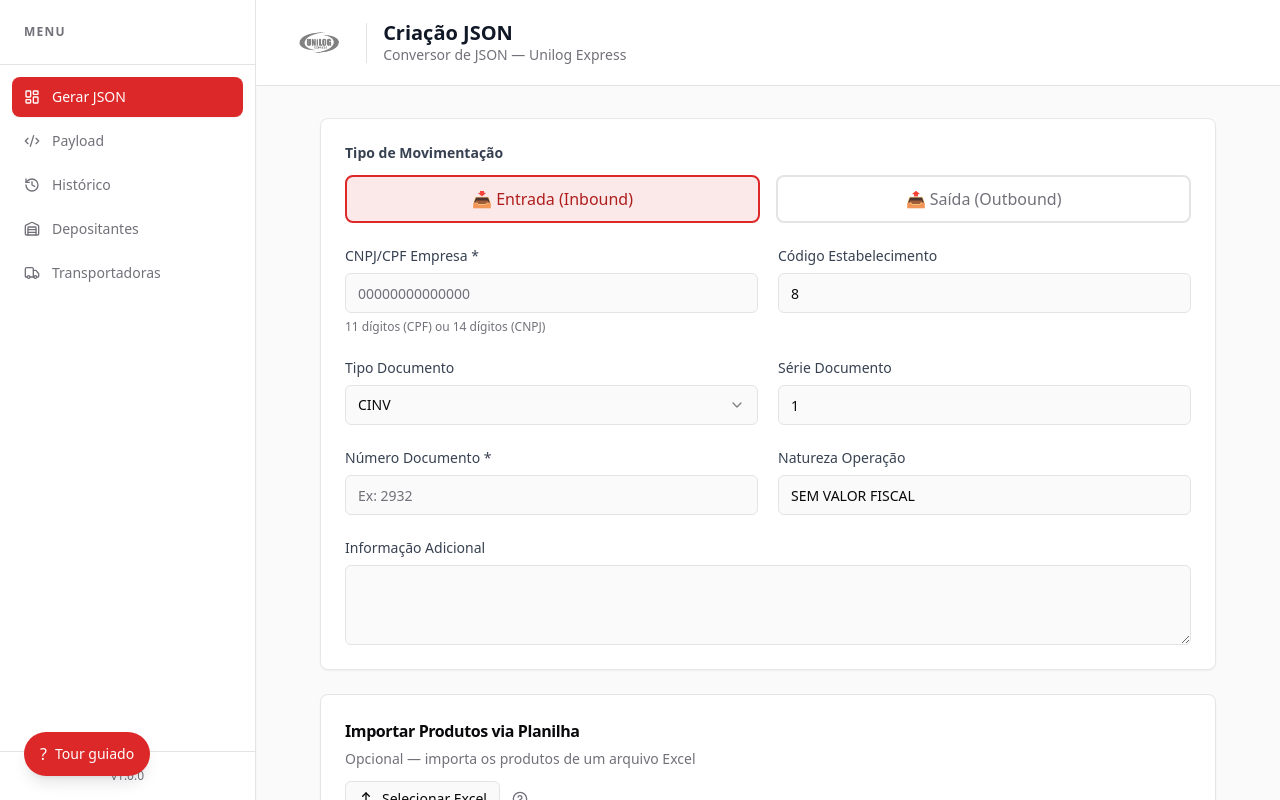
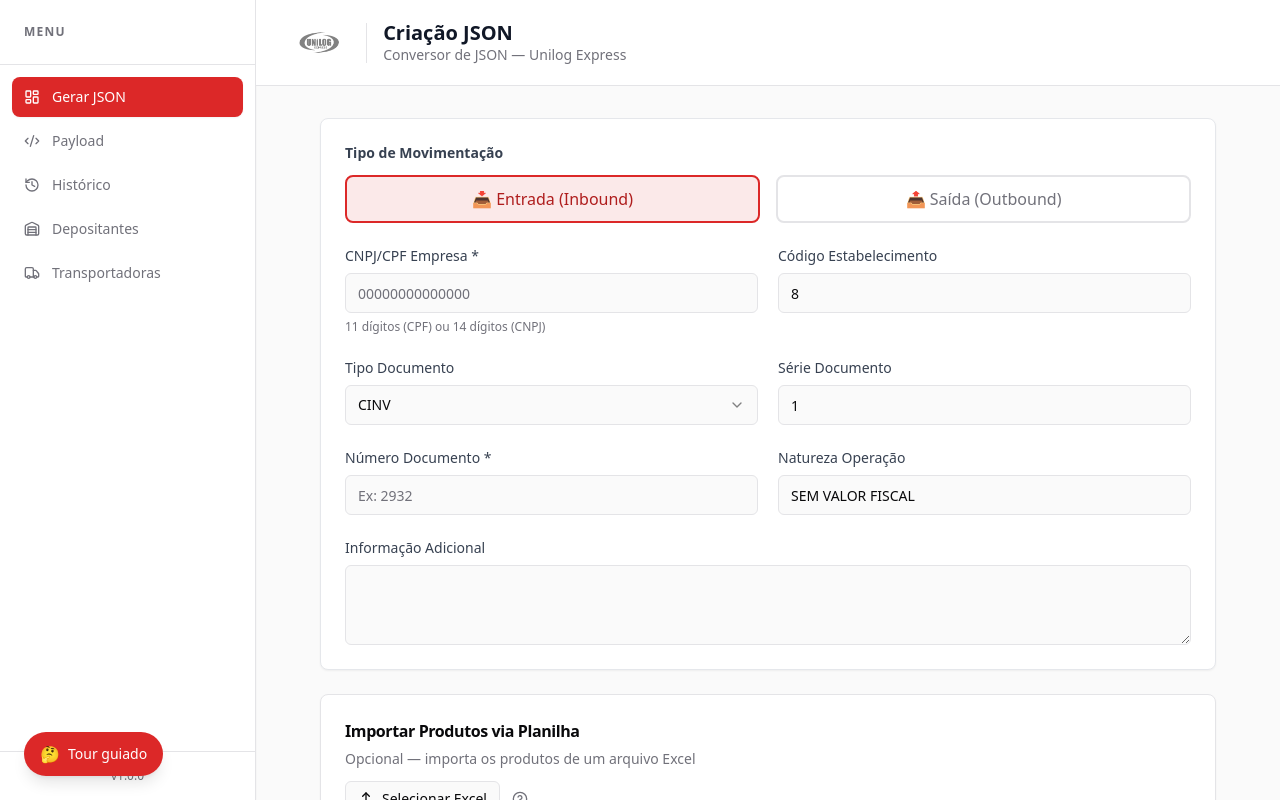
Before and after one commit to randreatta/gerar-json-unilog, a React (Vite) app: page / in a window 1280 px wide. Built offline with nearby package versions, Linux system fonts and the light colour scheme.

Commit message:
feat: use thinking emoji as tour guide button icon
Co-Authored-By: Claude Sonnet 4.6 <noreply@anthropic.com>

```diff
--- a/src/JsonConverter.jsx
+++ b/src/JsonConverter.jsx
@@ -205,7 +205,7 @@ const TourGuide = ({ setActiveTab }) => {
         onClick={start}
         className="fixed bottom-6 left-6 z-40 flex items-center gap-2 bg-primary text-primary-foreground text-sm font-medium px-4 py-2.5 rounded-full shadow-lg hover:opacity-90 transition-opacity"
       >
-        <span className="text-base">?</span> Tour guiado
+        <span className="text-base">🤔</span> Tour guiado
       </button>
 
       {open && (
```
